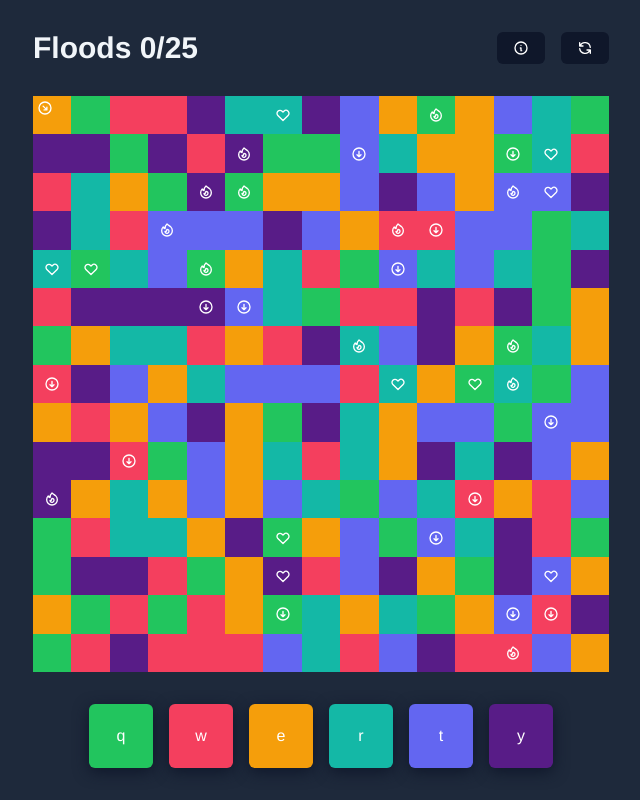
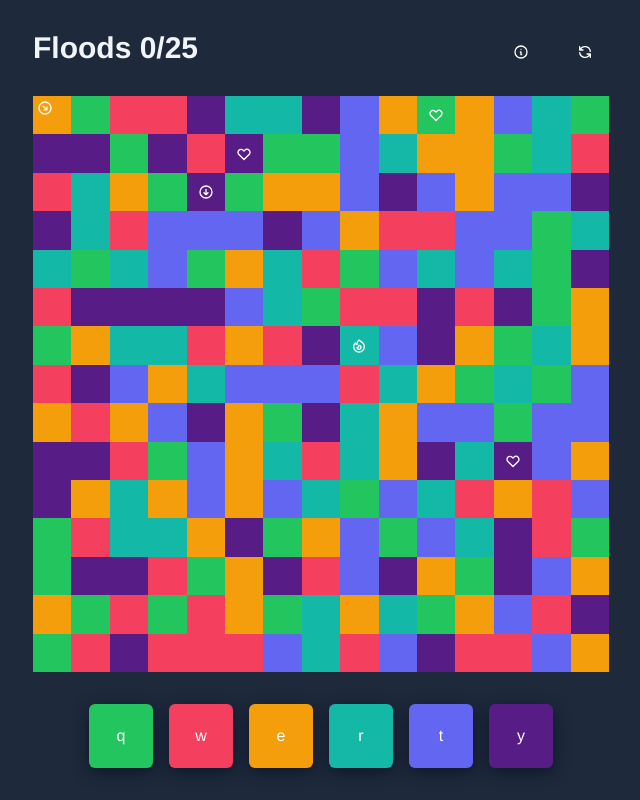
Before and after one commit to jonakirke94/flood-it, a Vue app: page / in a window 1280 px wide. Shown: the whole page, without its empty margins (255-895 px from the left). Built offline with nearby package versions, Linux system fonts and the light colour scheme.

Commit message:
updated power up probabilities

```diff
--- a/src/App.vue
+++ b/src/App.vue
@@ -40,7 +40,7 @@ export default {
   },
   setup() {
     const { newGame, playRound, floods, hasWon, board, powerUpHelpText, hasUsedMaxFloods } = useGameState();
-    const { displayPowerUpList, resetPowerUps, activePowerUpId } = usePowerUps();
+    const { displayPowerUpList, activePowerUpId } = usePowerUps();
 
     useFireworks(hasWon);
 
--- a/src/components/GameHeader.vue
+++ b/src/components/GameHeader.vue
@@ -2,16 +2,16 @@
   <div class="flex justify-between w-full items-center h-24">
     <h1 class="text-3xl font-extrabold text-gray-100 md:ml-0 ml-4">Floods {{ count }}/{{ max }}</h1>
 
-    <div class="flex space-x-4">
+    <div class="flex space-x-4 mt-2">
       <button
-        class="px-4 py-2 bg-gray-900 focus:outline-none bg-transparent text-sm rounded-md transition-colors hover:text-white"
+        class="px-4 py-2 focus:outline-none bg-transparent text-sm rounded-md transition-colors hover:text-white"
         @click="showInfo = !showInfo"
       >
         <icon-information-circle-outline class="w-4 h-4"></icon-information-circle-outline>
       </button>
 
       <button
-        class="px-4 py-2 bg-gray-900 focus:outline-none bg-transparent text-sm rounded-md transition-colors hover:text-white"
+        class="px-4 py-2 focus:outline-none bg-transparent text-sm rounded-md transition-colors hover:text-white"
         @click="$emit('reset')"
       >
         <icon-refresh-outline class="w-4 h-4"></icon-refresh-outline>
--- a/src/composables/use-game-state.js
+++ b/src/composables/use-game-state.js
@@ -38,7 +38,7 @@ export const useGameState = function () {
         }
 
         // make sure we dont have powerups on start colors
-        const powerUp = colorKey === startColor ? '' : getPowerUp();
+        const powerUp = colorKey === startColor ? '' : getPowerUp(x * y);
         row.push({
           animated: false,
           animationDelay: 0,
--- a/src/composables/use-power-ups.js
+++ b/src/composables/use-power-ups.js
@@ -5,16 +5,17 @@ import { GRID_SIZE } from '../util/options';
 
 let turnedPowerUps = reactive(new Map());
 let executedPowerUps = reactive(new Set());
+let powerUpNames = reactive([]);
 let activePowerUpId = ref('');
 let activeFireColor = ref('');
 
 const POWER_UPS = ['fire', 'flag', 'health'];
 
-/*const POWER_UP_LIMIT = {
+const POWER_UP_LIMIT = {
   fire: 1,
   flag: 1,
   health: 3,
-};*/
+};
 
 export const usePowerUps = function () {
   const { generateId } = useId();
@@ -31,13 +32,20 @@ export const usePowerUps = function () {
     };
   };
 
-  // TODO need to calculate probabilities here
-  const getPowerUp = () => {
-    const rnd = Math.floor(Math.random() * (GRID_SIZE + 1));
+  const hasExceedLimit = (name) => {
+    return powerUpNames.filter((pw) => pw === name).length >= POWER_UP_LIMIT[name];
+  };
+
+  const getPowerUp = (multiplier) => {
+    // favour tiles towards bottom right
+    const randomFactor = (GRID_SIZE * GRID_SIZE) / 2 - multiplier;
+    const rnd = Math.floor(Math.random() * (randomFactor + 1));
     if (rnd > POWER_UPS.length - 1) return '';
     const name = POWER_UPS[rnd];
 
-    // if ()
+    if (hasExceedLimit(name)) return '';
+
+    powerUpNames.push(name);
 
     return createPowerUp(name);
   };
@@ -67,6 +75,7 @@ export const usePowerUps = function () {
 
   const resetPowerUps = () => {
     turnedPowerUps.clear();
+    powerUpNames = [];
     executedPowerUps.clear();
   };
 
```
